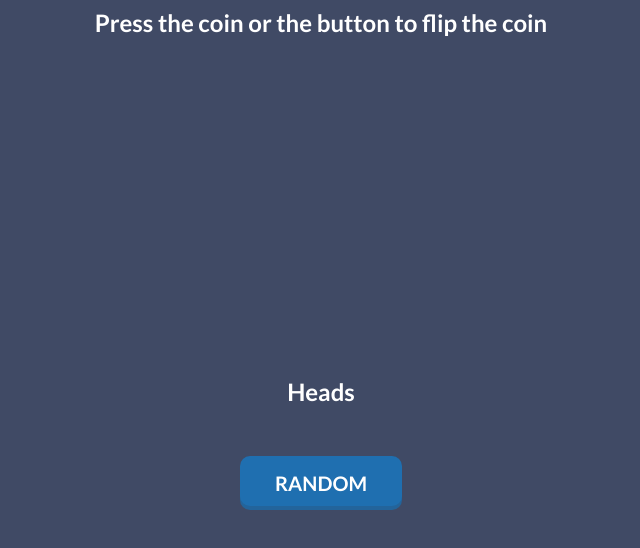
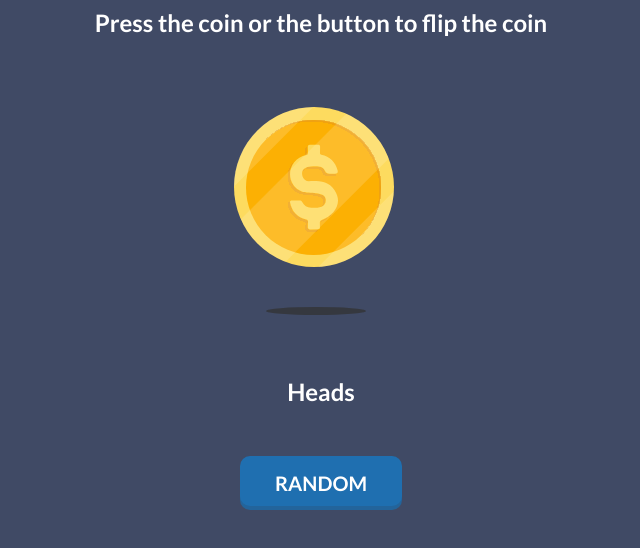
Before and after one commit to yatinpachori/flip-a-coin, a plain HTML site: page index.html in a window 1280 px wide. Shown: the part 178-726 px from the top of the page, without its empty margins (319-959 px from the left). Drawn offline with Linux system fonts and the light colour scheme; the site is published under a folder, as on GitHub Pages, so addresses that start at the root find nothing.

Commit message:
Update style.css

```diff
--- a/style.css
+++ b/style.css
@@ -38,7 +38,7 @@ body {
 }
 
 .coin {
-  background-image: url('/heads.svg');
+  background-image: url('heads.svg');
   background-repeat: no-repeat;
   width: 200px;
   height: 200px;
@@ -46,7 +46,7 @@ body {
   margin-left: 25px;
 }
 .coinShadow {
-  background: url('/shadow.svg');
+  background: url('shadow.svg');
   width: 100px;
   height: 20px;
   background-repeat: no-repeat;
```
